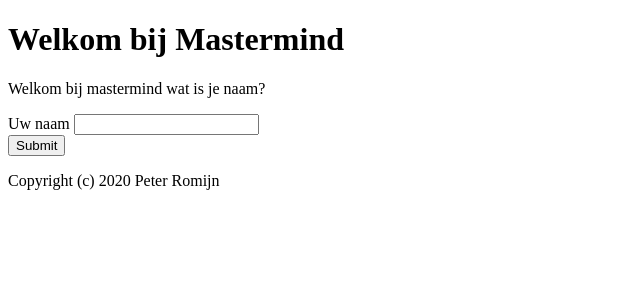
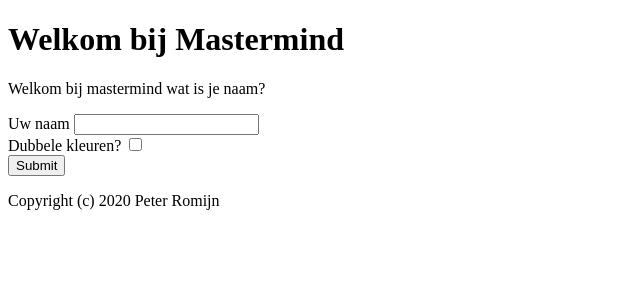
Before and after one commit to mainshooter/mastermind_python, a Flask app: page / in a window 1280 px wide. Shown: the part 34-334 px from the top of the page, without its empty margins (0-640 px from the left). Run offline with Flask 2, Linux system fonts and the light colour scheme.

Commit message:
Can do double points

```diff
--- a/app.py
+++ b/app.py
@@ -15,6 +15,7 @@ def startUp():
         mastermind.gameFinisht = session['gameFinisht']
         mastermind.playerAnswerJsonToObject(session['playerAnswers'])
         mastermind.started = True
+        mastermind.doubleColors = session['doubleColors']
 
 @app.route('/')
 def index():
@@ -27,7 +28,10 @@ def index():
 def playerName():
     startUp()
     mastermind.playerName = request.form['playerName']
-    mastermind.doubleColors = False
+    if 'doubleColors' in request.form:
+        mastermind.doubleColors = bool(request.form['doubleColors'])
+    else:
+        mastermind.doubleColors = False
     mastermind.generate()
     mastermind.started = True
     mastermind.save()
--- a/src/mastermind.py
+++ b/src/mastermind.py
@@ -57,7 +57,7 @@ class Mastermind:
             while foundColor is False:
                 posibleColor = random.randint(1, 5)
                 for color in solutionColors:
-                    if (posibleColor == color):
+                    if (posibleColor == color and self.doubleColors == False):
                         foundColor = False
                         break
                     else:
@@ -75,6 +75,7 @@ class Mastermind:
         session['solutionColors'] = self.solutionColors
         session['gameFinisht'] = self.gameFinisht
         session['playerAnswers'] = self.playerAnswersToJson()
+        session['doubleColors'] = self.doubleColors
 
     def playerAnswerJsonToObject(self, playerAnswers):
         self.playerAnswers = []
@@ -107,7 +108,7 @@ class Answer:
     def __init__(self):
         self.answer = ""
         self.isCorrect = False
-        self.inSolution = True
+        self.inSolution = False
 
     def serialize(self):
         return {
@@ -142,6 +143,7 @@ class Database:
             if not row:
                 return None
             yield row
+        self.close()
 
     def close(self):
         self.db.close()
--- a/templates/done.html
+++ b/templates/done.html
@@ -5,6 +5,6 @@
 {% block content %}
 
   <h1>Goed gespeeld</h1>
-  <p>Je hebt het gehaald in {{ game.numberOfTries }}</p>
+  <p>Je hebt het gehaald in {{ game.numberOfTries }} beurten</p>
 
 {% endblock %}
--- a/templates/welcome.html
+++ b/templates/welcome.html
@@ -8,6 +8,10 @@
     <label>Uw naam</label>
     <input type="text" name="playerName">
   </div>
+  <div>
+    <label>Dubbele kleuren?</label>
+    <input type="checkbox" name="doubleColors">
+  </div>
 
   <input type="submit">
 </form>
```
